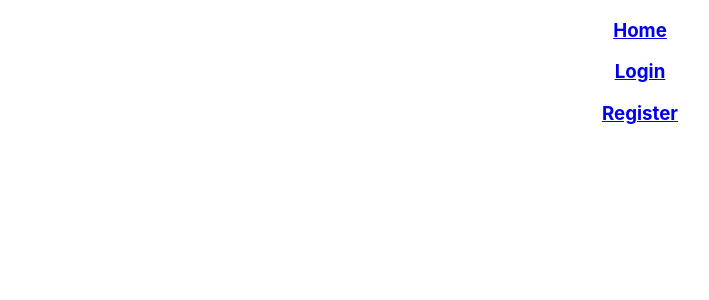
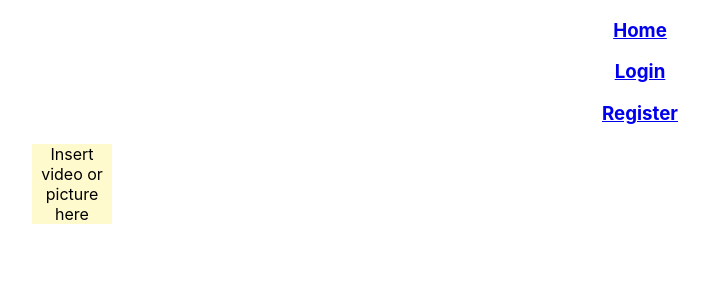
Before and after one commit to janet-chen/CPSC436I-project, a React (Create React App) app: page / in a window 1280 px wide. Shown: the top 300 px of the page, without its empty margins (0-709 px from the left). Built offline with nearby package versions, Linux system fonts and the light colour scheme.

Commit message:
Basic Media component app.js

```diff
--- a/src/components/App.js
+++ b/src/components/App.js
@@ -3,6 +3,7 @@ import './App.css';
 import Login from './UserForms/Login';
 import Registration from './UserForms/Registration';
 import { BrowserRouter as Router, Route, Switch, Link } from 'react-router-dom';
+import Media from './Media/Media';
 
 function App() {
   return (
@@ -24,6 +25,8 @@ function App() {
         <Route path="/register" component={Registration} />
       </Switch>
 
+      <Media />
+
     </Router>
   );
 }
```
